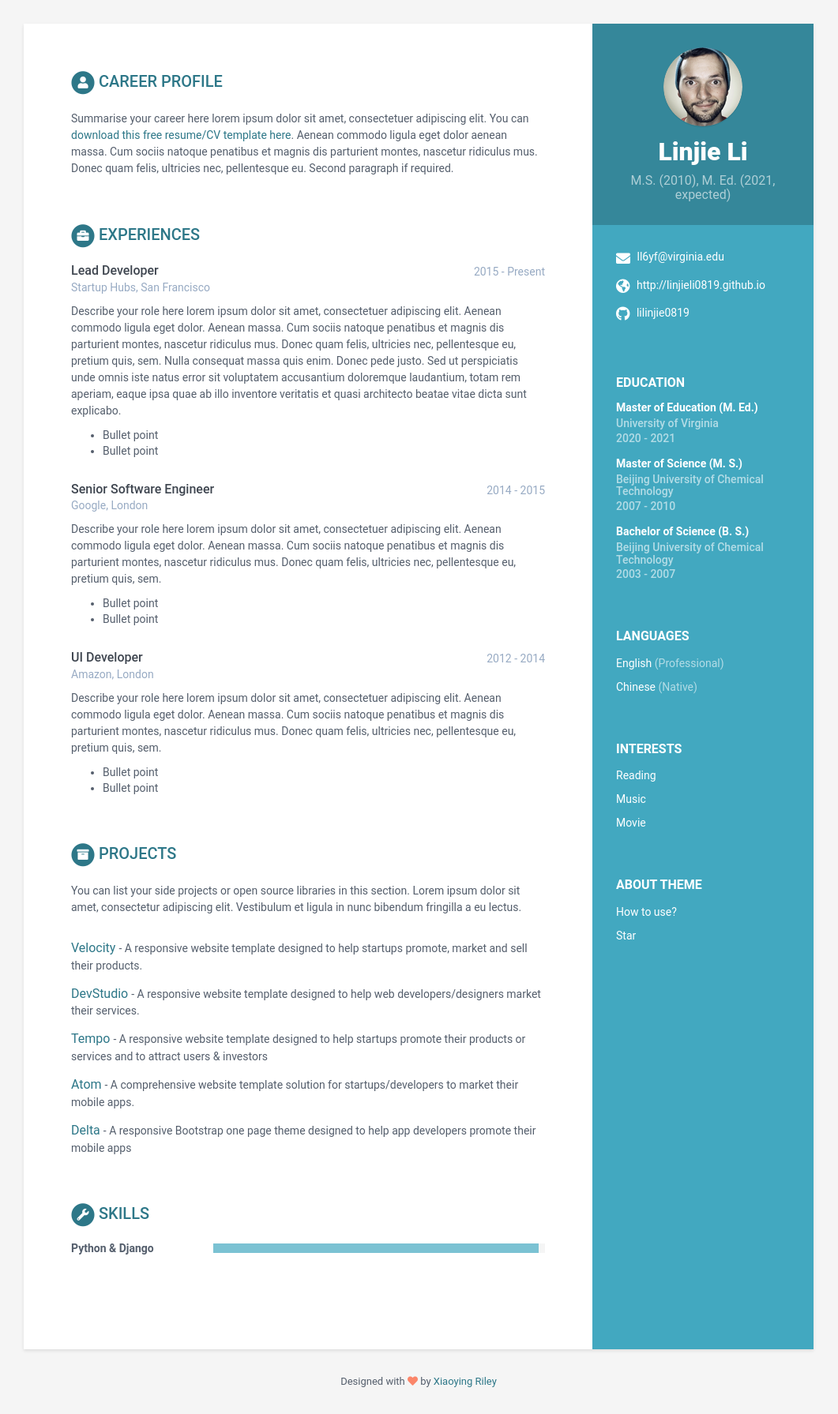
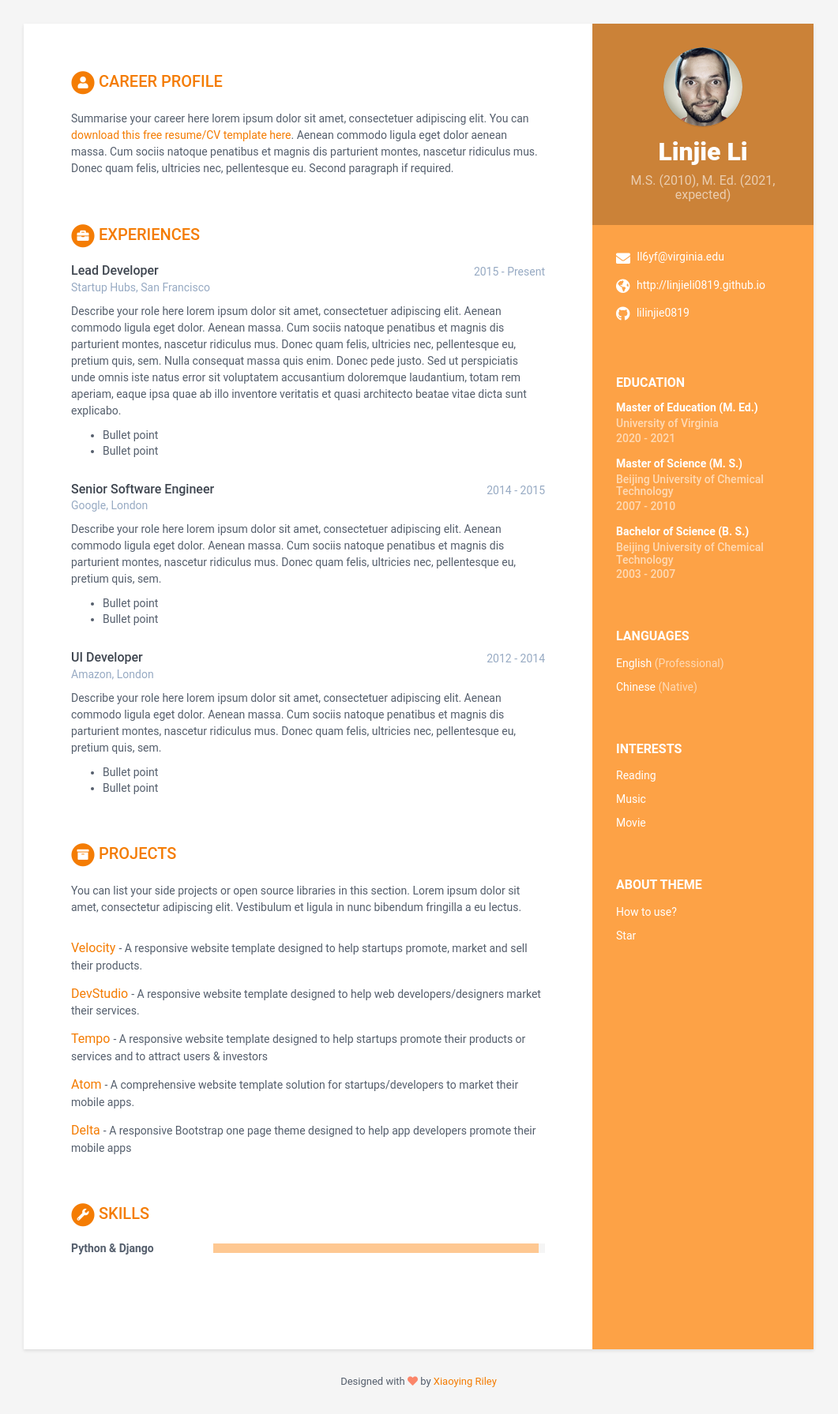
Before and after one commit to linjieli0819/linjieli0819.github.io, a Jekyll site: the page built from index.html, in a window 1280 px wide. Shown: the whole page at 79% size, without its empty margins (110-1171 px from the left). Built offline with Jekyll 4.4.1, drawn with Linux system fonts in a browser that asks for light colours.

Commit message:
Update _config.yml

```diff
--- a/_config.yml
+++ b/_config.yml
@@ -6,7 +6,7 @@ url: 'http://linjieli0819.github.io'
 baseurl: '' #change it according to your repository name
 description: Homepage
 # Style will be applied only after restarting the build or serve. Just choose one of the options.
-theme_skin: blue # blue turquoise green berry orange ceramic
+theme_skin: orange # blue turquoise green berry orange ceramic
 chrome_mobile_color: #use hex colors (ex:#1976d2) or leave empty if you don't want a color for chrome mobile searchbar
 
 # Tracker
```
